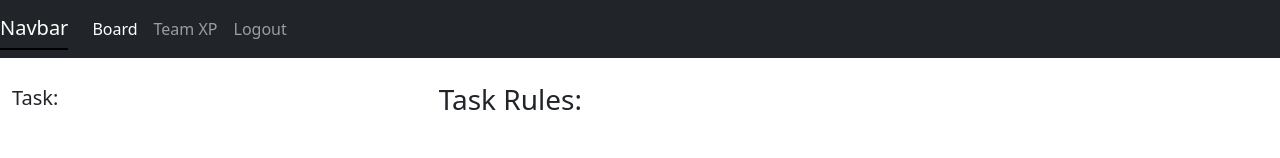
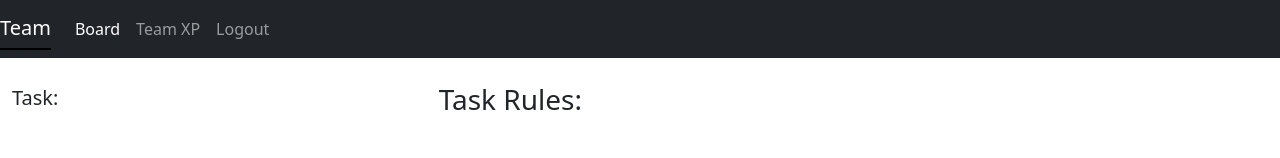
Before and after one commit to tehgod/osrs_clan_bingo_frontend, a website: page public/board/board.html in a window 1280 px wide. Shown: the top 158 px of the page. Drawn offline with nearby package versions, Linux system fonts and the light colour scheme; no server answers.

Commit message:
updated to remove 'navbar' text'

```diff
--- a/public/board/board.html
+++ b/public/board/board.html
@@ -16,7 +16,7 @@
     <!-- class="container-fluid" -->
     <header>
         <nav class="navbar navbar-expand-lg navbar-dark bg-dark">
-            <a id="teamHeader" class="navbar-brand" href="#">Navbar</a>
+            <a id="teamHeader" class="navbar-brand" href="#">Team</a>
             <button class="navbar-toggler" type="button" data-bs-toggle="collapse" data-bs-target="#navbarNavAltMarkup" aria-controls="navbarNavAltMarkup" aria-expanded="false" aria-label="Toggle navigation">
                 <span class="navbar-toggler-icon"></span>
             </button>
```
Also changed, not shown: public/playerStats/playerStats.html (+1 -1 lines).
